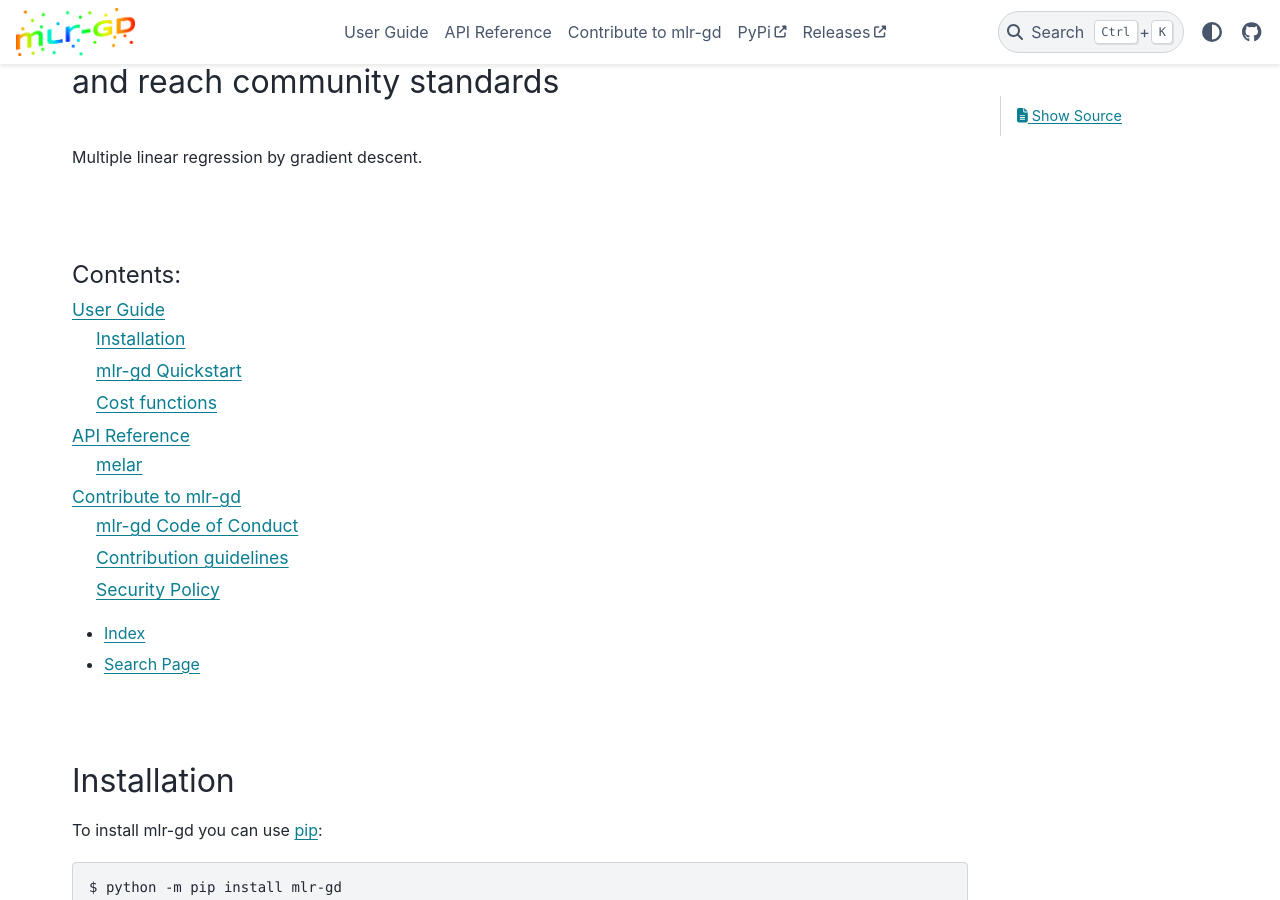
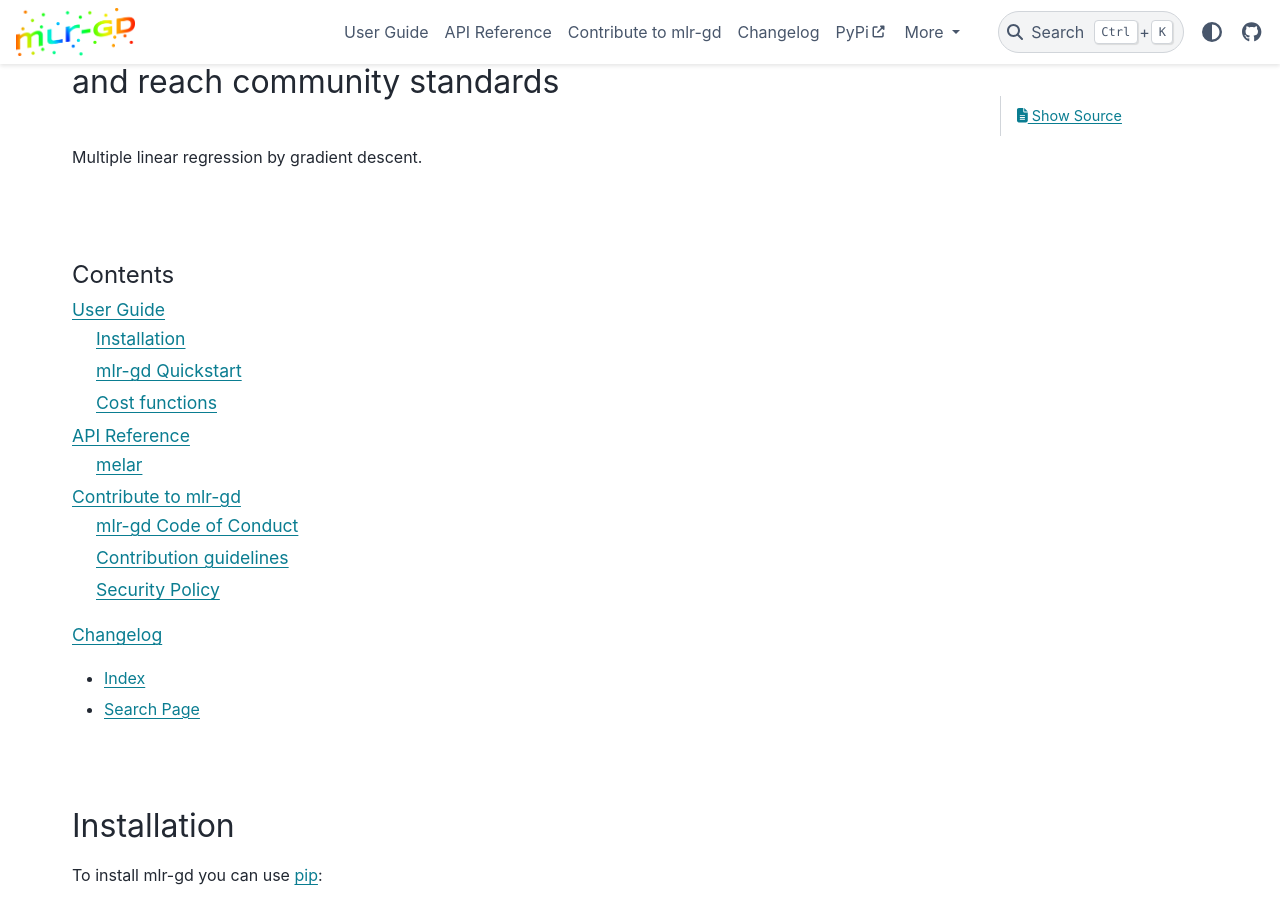
Before and after one commit to DrSolidDevil/mlr-gd, a Sphinx documentation site: the page built from docs/index.rst, in a window 1280 px wide and 900 px high, scrolled down 442 px. Built offline with Sphinx 7.4.7 and the PyData theme 0.15.4, drawn with Linux system fonts in a browser that asks for light colours.

Commit message:
added changelog to documentation

```diff
--- a/docs/conf.py
+++ b/docs/conf.py
@@ -69,6 +69,7 @@ shutil.copy('../README.md', '../docs/')
 shutil.copy('../CONTRIBUTING.md', '../docs/')
 shutil.copy('../SECURITY.md', '../docs/')
 shutil.copy('../CODE_OF_CONDUCT.md', '../docs/')
+shutil.copy('../CHANGELOG.md', '../docs/')
 
 # Removes the badges from the readme
 with open("README.md", "r+") as f:
--- a/docs/index.rst
+++ b/docs/index.rst
@@ -18,11 +18,16 @@ Home
 
 .. toctree::
    :maxdepth: 2
-   :caption: Contents:
+   :caption: Contents
 
    user-guide/index
    api-reference/index
    contribute
+
+.. toctree::
+   :maxdepth: 1
+
+   CHANGELOG.md
 
 * :ref:`genindex`
 * :ref:`search`
```
